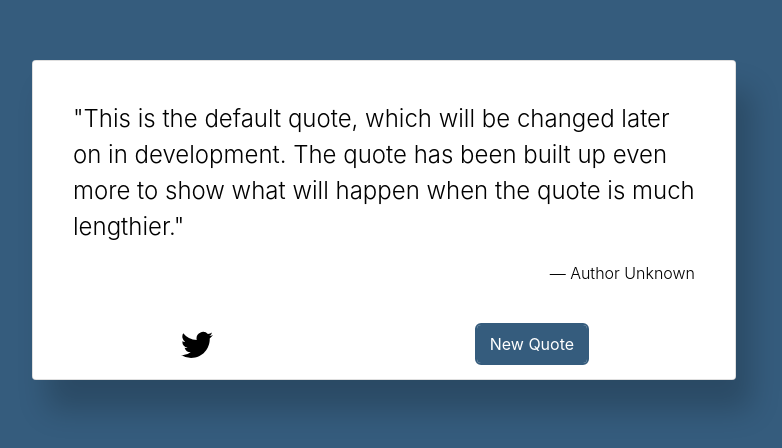
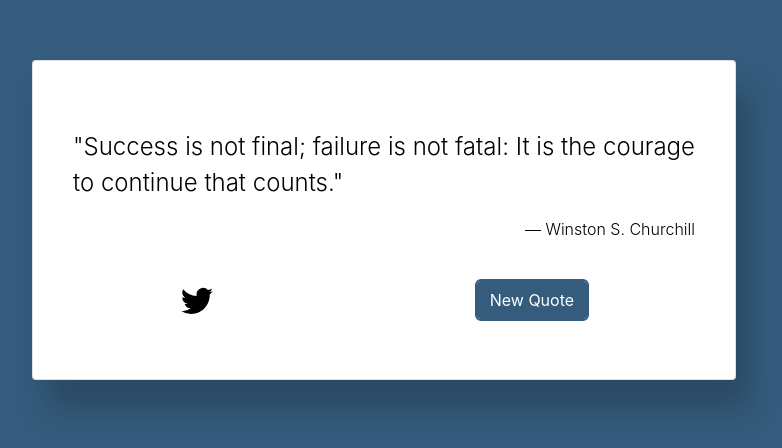
Before and after one commit to vruss14/quote-generator, a React (Create React App) app: page / in a window 1280 px wide. Shown: the part 180-628 px from the top of the page, without its empty margins (256-1038 px from the left). Built offline with nearby package versions, Linux system fonts and the light colour scheme.

Commit message:
random unique quote displays on button click

```diff
--- a/src/components/Container.js
+++ b/src/components/Container.js
@@ -1,27 +1,64 @@
 import React, { useState } from "react";
 
 function Container(props) {
-  // Color Scheme found here: https://digitalsynopsis.com/design/minimal-web-color-palettes-combination-hex-code/
+  // Color Scheme ideas found here: https://digitalsynopsis.com/design/minimal-web-color-palettes-combination-hex-code/
   const colors = ['#F67280', '#C06C84', '#6C5B7B', '#355C7D', '#2A363B', '#474747', '#45ADA8' ];
+
+  const quotes = [
+    {
+      words: '"Spread love everywhere you go. Let no one ever come to you without leaving happier."',
+      author: '— Mother Teresa'
+    },
+
+    {
+      words: '"The future belongs to those who believe in the beauty of their dreams."',
+      author: '— Eleanor Roosevelt'
+    },
+
+    {
+      words: '"The greatest glory in living lies not in never falling, but in rising every time we fall."',
+      author: '— Nelson Mandela'
+    },
+
+    {
+      words: '"Life itself is the most wonderful fairy tale."',
+      author: '— Hans Christian Andersen'
+    },
+
+    {
+      words: '"Success is not final; failure is not fatal: It is the courage to continue that counts."',
+      author: '— Winston S. Churchill'
+    },
+  ]
+
   let randomColor = colors[Math.floor(Math.random() * colors.length)];
+  let randomQuote = quotes[Math.floor(Math.random() * quotes.length)];
 
   const [state, setState] = useState({
     bkgrndColor: randomColor,
+    displayedQuote: randomQuote
   });
 
-  function changeColor() {
-    // There is a chance that the random function will choose the same color as the current state
-    // Since that would result in no color change on click, this extra step ensures a unique color change every time
+  function changeContent() {
+    // There is a chance that the random function will choose the same color or quote as the current state
+    // An extra step of verification ensures new content with each click event
 
     let newColor = colors[Math.floor(Math.random() * colors.length)];
+    let newQuote = quotes[Math.floor(Math.random() * quotes.length)];
 
     if(newColor === state.bkgrndColor) {
-      changeColor();
-      return;
-    } else {
-      setState({bkgrndColor: newColor});
+      changeContent();
       return;
     }
+
+    if(newQuote.words === state.displayedQuote.words) {
+      changeContent();
+      return;
+    }
+
+    setState({bkgrndColor: newColor, displayedQuote: newQuote});
+    return;
+
   }
 
   const styles = {
@@ -36,12 +73,10 @@ function Container(props) {
               <div className="row p-4">
                   <div className="quote-container">
                       <p className="fs-4 fw-light" id="random-quote">
-                          "This is the default quote, which will be changed later on in development.
-                          The quote has been built up even more to show what will happen when the quote
-                          is much lengthier."
+                         {state.displayedQuote.words}
                       </p>
                   </div>
-                  <p className="text-black text-end pl-3 fw-light">— Author Unknown</p>
+                  <p className="text-black text-end pl-3 fw-light">{state.displayedQuote.author}</p>
               </div>
 
               <div className="d-flex flex-row mb-3 w-100 justify-content-around text-black">
@@ -52,7 +87,7 @@ function Container(props) {
               </div>
               <button
               title="Click for a new quote!"
-              onClick={changeColor}
+              onClick={changeContent}
               type="button"
               className="btn quote-btn text-white align-self-end"
               style={styles}>New Quote</button>
```
